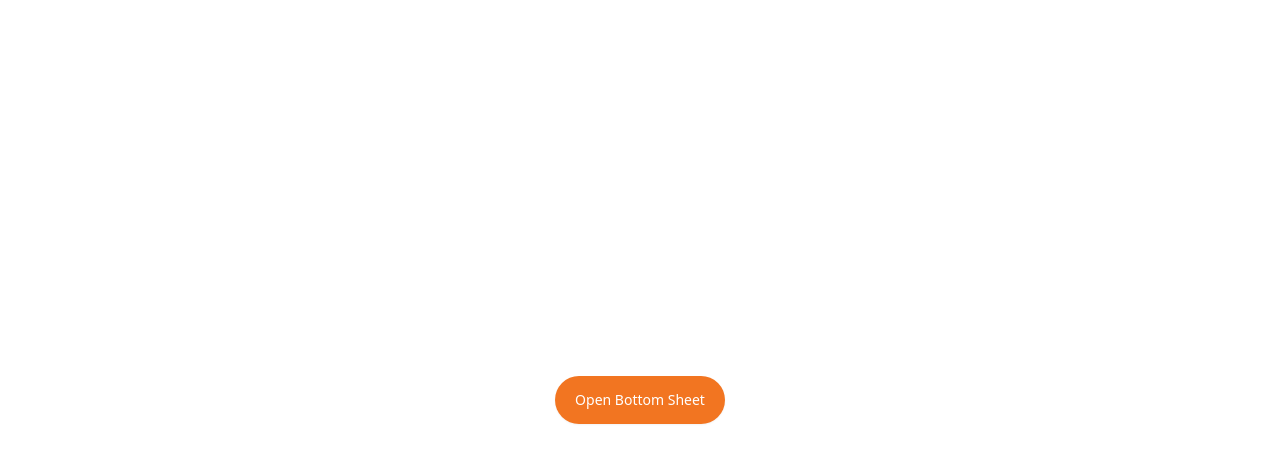
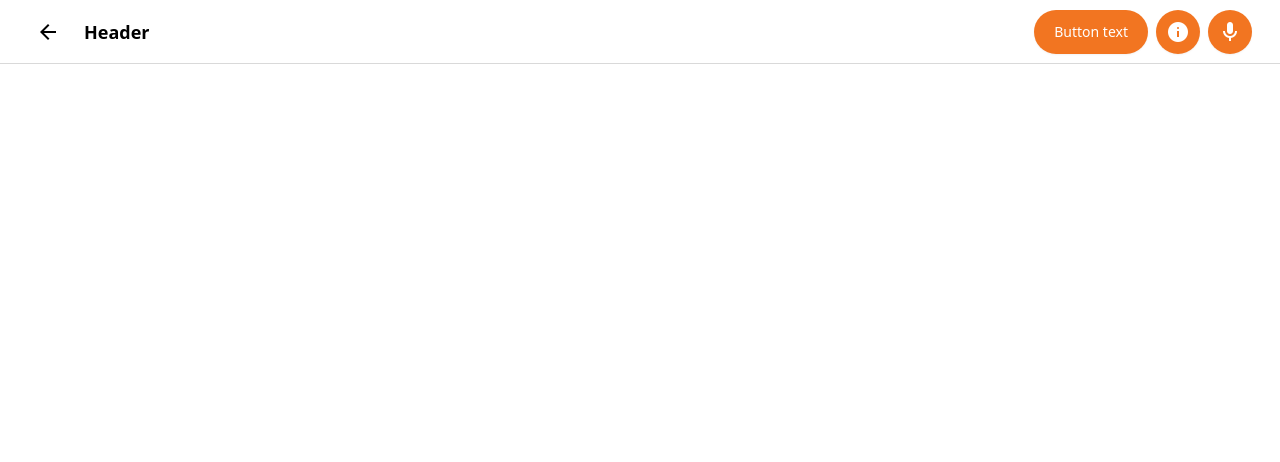
Before and after one commit to jiviai/ui, a React (Vite) app: page / in a window 1280 px wide. Shown: the top 462 px of the page. Built offline with nearby package versions, Linux system fonts and the light colour scheme.

Commit message:
fix : header title & icon gap

```diff
--- a/lib/components/ui/header.tsx
+++ b/lib/components/ui/header.tsx
@@ -172,7 +172,7 @@ const Header = React.forwardRef<HTMLDivElement, HeaderProps>(
         {...props}
       >
         {/* Left Section - Back Button and Title */}
-        <div className="flex items-center gap-1 sm:gap-1.5 md:gap-2 flex-1 min-w-0 pr-1.5 sm:pr-2 md:pr-3 lg:pr-4 overflow-hidden box-border">
+        <div className="flex items-center gap-4 flex-1 min-w-0 pr-1.5 sm:pr-2 md:pr-3 lg:pr-4 overflow-hidden box-border">
           {showBackButton && (
             <button
               type="button"
--- a/src/App.tsx
+++ b/src/App.tsx
@@ -1,119 +1,20 @@
-import { useState } from "react";
-import {
-  BottomSheet,
-  BottomSheetCloseButton,
-  BottomSheetContent,
-  BottomSheetDescription,
-  BottomSheetFooter,
-  BottomSheetHeader,
-  BottomSheetMiddleContent,
-  BottomSheetTitle,
-} from "../lib/components/ui/bottom-sheet";
-import { Button } from "../lib/components/ui/button";
-import { Icon } from "../lib/components/icon";
+import { Header } from "../lib/components/ui/header";
 
 export default function App() {
-  const [open, setOpen] = useState(false);
 
   return (
-    <div className="min-h-screen flex items-center justify-center bg-ds-grey-50">
-      <Button variant="primary" onClick={() => setOpen(true)}>
-        Open Bottom Sheet
-      </Button>
-      <BottomSheet open={open} onOpenChange={setOpen}>
-        <BottomSheetContent height="70%">
-          <BottomSheetHeader>
-            <BottomSheetTitle>
-              <h1>Lorem ipsum dolor sit amet</h1>
-              <BottomSheetCloseButton iconName="close"></BottomSheetCloseButton>
-              <BottomSheetDescription>
-                Lorem ipsum dolor sit amet, consectetur adipiscing elit. Sed do
-                eiusmod tempor incididunt ut labore et dolore magna aliqua.
-              </BottomSheetDescription>
-            </BottomSheetTitle>
-          </BottomSheetHeader>
-
-          {/* Middle Content Section - Scrollable area between header and footer */}
-          <BottomSheetMiddleContent
-          >
-            <div className="py-4">
-              <p className="text-sm text-ds-grey-600 mb-4">
-                This is a description for the bottom sheet, describing any action required.
-              </p>
-              <p className="text-sm text-ds-grey-400 text-center">
-                Description text
-              </p>
-            </div>
-
-            {/* Additional Testing Content */}
-            <div className="mt-6 space-y-4">
-              <div className="p-4 bg-ds-grey-50 rounded-lg border border-ds-grey-200">
-                <p className="text-sm font-medium text-ds-grey-900 mb-2">Additional Content</p>
-                <p className="text-xs text-ds-grey-600">
-                  This is additional content inside the bottom sheet for testing purposes.
-                </p>
-              </div>
-
-              <div className="flex gap-2">
-                <Button variant="secondary" size="small">
-                  <Icon name="edit" variant="outlined" size="16px" />
-                  Edit
-                </Button>
-                <Button variant="tertiary" size="small">
-                  <Icon name="delete" variant="outlined" size="16px" />
-                  Delete
-                </Button>
-                <Button variant="tertiary" size="small">
-                  <Icon name="share" variant="outlined" size="16px" />
-                  Share
-                </Button>
-              </div>
-
-              <div className="p-4 bg-ds-orange-50 rounded-lg border border-ds-orange-200">
-                <div className="flex items-center gap-2 mb-2">
-                  <Icon name="info" variant="outlined" size="20px" className="text-ds-orange-600" />
-                  <p className="text-sm font-medium text-ds-orange-900">Information Box</p>
-                </div>
-                <p className="text-xs text-ds-orange-700">
-                  This bottom sheet contains various content types including buttons, cards, and information boxes.
-                </p>
-              </div>
-
-              <div className="space-y-2">
-                <div className="flex items-center justify-between p-3 bg-white border border-ds-grey-200 rounded-lg">
-                  <div className="flex items-center gap-3">
-                    <Icon name="person" variant="outlined" size="20px" className="text-ds-grey-600" />
-                    <div>
-                      <p className="text-sm font-medium text-ds-grey-900">Profile Settings</p>
-                      <p className="text-xs text-ds-grey-500">Manage your profile</p>
-                    </div>
-                  </div>
-                  <Icon name="chevron_right" variant="outlined" size="20px" className="text-ds-grey-400" />
-                </div>
-                <div className="flex items-center justify-between p-3 bg-white border border-ds-grey-200 rounded-lg">
-                  <div className="flex items-center gap-3">
-                    <Icon name="notifications" variant="outlined" size="20px" className="text-ds-grey-600" />
-                    <div>
-                      <p className="text-sm font-medium text-ds-grey-900">Notifications</p>
-                      <p className="text-xs text-ds-grey-500">Configure alerts</p>
-                    </div>
-                  </div>
-                  <Icon name="chevron_right" variant="outlined" size="20px" className="text-ds-grey-400" />
-                </div>
-              </div>
-            </div>
-          </BottomSheetMiddleContent>
-
-          <BottomSheetFooter>
-            <Button variant="secondary" size="large" onClick={() => setOpen(false)}>
-              Close
-            </Button>
-            <Button variant="primary" size="large" onClick={() => setOpen(false)}>
-              Save
-            </Button>
-          </BottomSheetFooter>
-        </BottomSheetContent>
-      </BottomSheet>
+    <div className="min-h-screen bg-ds-grey-50">
+      <Header
+        title="Header"
+        size="large"
+        showBackButton={true}
+        backButtonIcon="arrow_back"
+        buttonText="Button text"
+        buttonVariant="primary"
+        primaryIcon="info"
+        secondaryIcon="mic"
+        className="sticky top-0 z-50 bg-white border-b border-ds-grey-200"
+      />
     </div>
   );
 }
```
